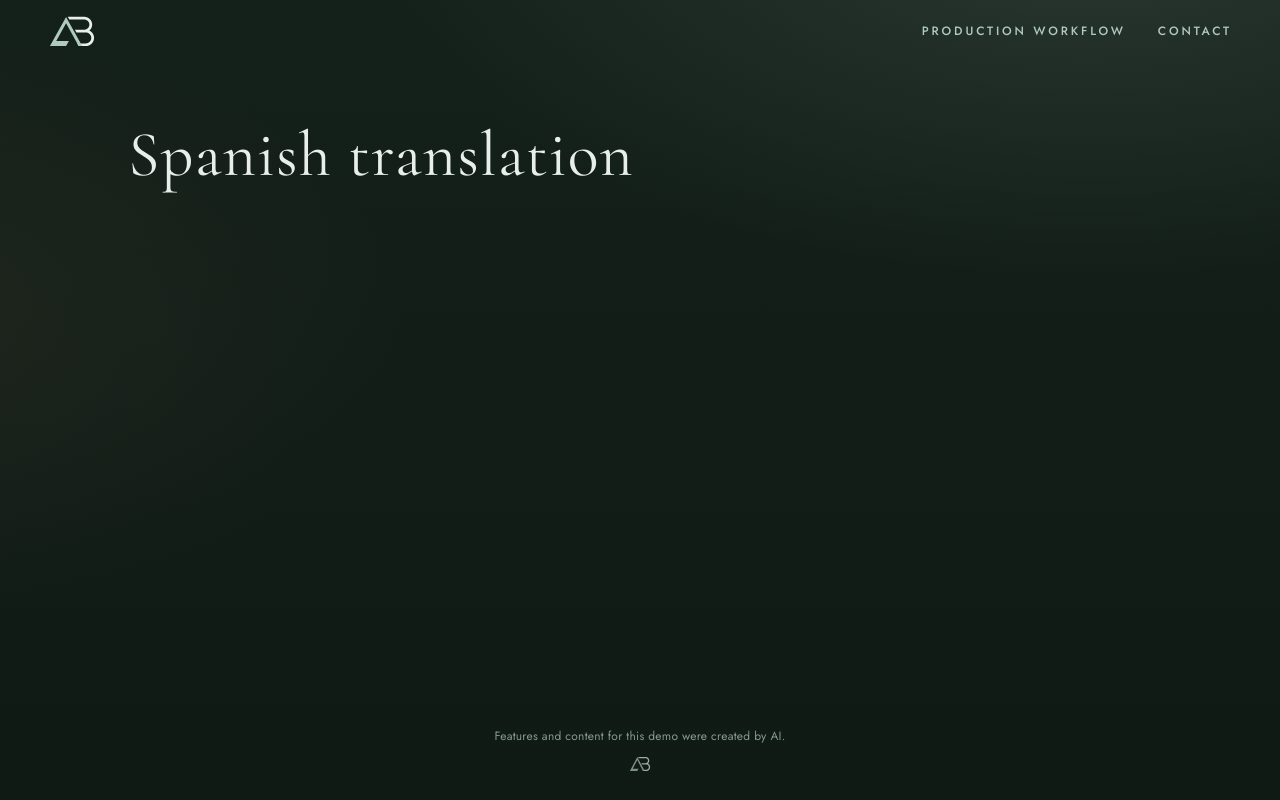
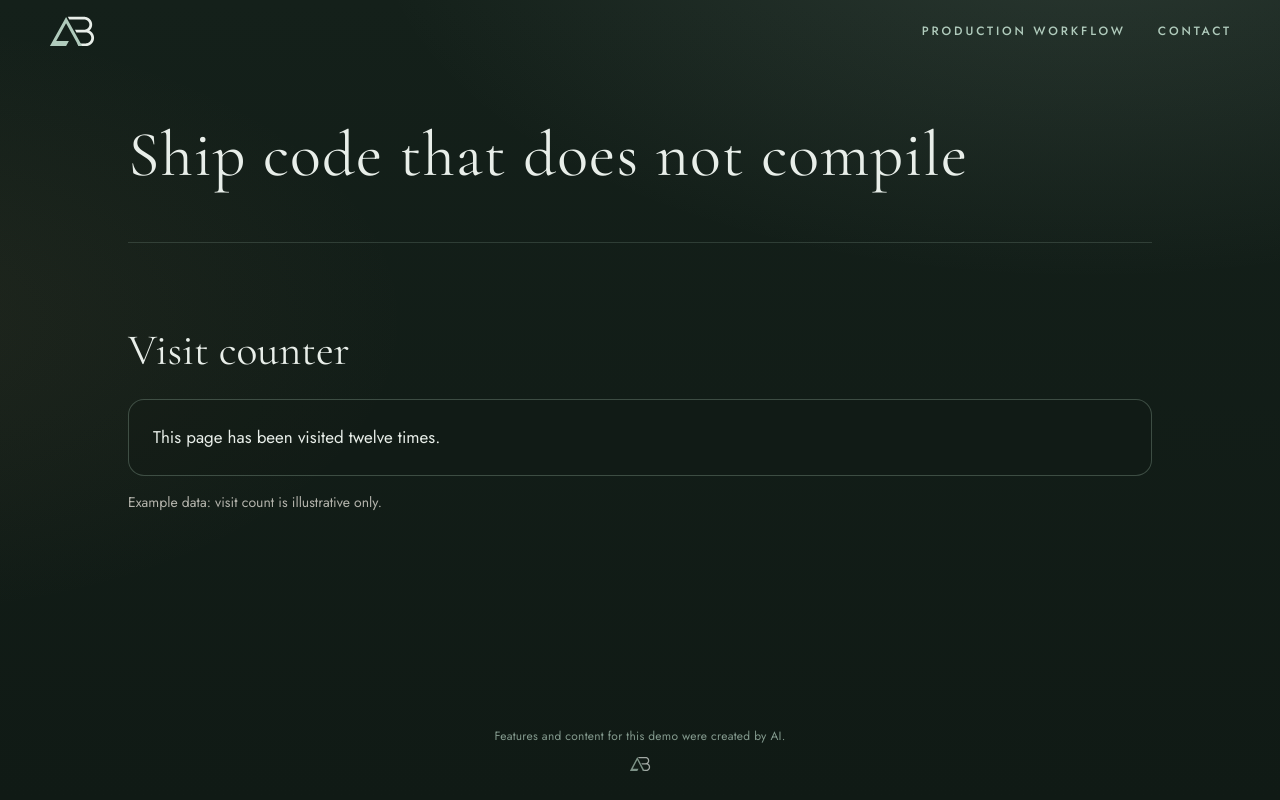
Before and after one commit to ashtonbach/agent-showcase, a Next.js app: page /showcase/ in a window 1280 px wide. Built offline with nearby package versions, Linux system fonts and the light colour scheme.

Commit message:
Feature: Changes do not compile (Author: Alder)
Co-authored-by: AshtonBach Coder <ashtonbach-coder@users.noreply.github.com>

```diff
--- /dev/null
+++ b/app/lab/break-build/index.tsx
@@ -0,0 +1,58 @@
+"use client";
+
+import { useId } from "react";
+
+export default function BreakBuildLab() {
+  const titleId = useId().replace(/:/g, "") + "-title";
+  const visits: number = "twelve";
+
+  return (
+    <section
+      data-lab="break-build"
+      aria-labelledby={titleId}
+      className="lab-break"
+    >
+      <h2 id={titleId}>Visit counter</h2>
+      <div className="lab-break-card">
+        <p className="lab-break-lead">
+          This page has been visited {visits} times.
+        </p>
+      </div>
+      <p className="lab-note">Example data: visit count is illustrative only.</p>
+      <style>{`
+        .lab-break {
+          width: min(720px, 100%);
+          margin: 8px auto 56px;
+          color: var(--mist, #f2efe6);
+          font-family: var(--sans, system-ui, sans-serif);
+        }
+        .lab-break h2 {
+          margin: 0 0 20px;
+          font-family: var(--serif, Georgia, serif);
+          font-weight: 400;
+          font-size: 30px;
+          line-height: 1.25;
+          color: var(--mist, #f2efe6);
+        }
+        .lab-break-card {
+          border: 1px solid rgba(176, 203, 188, 0.28);
+          border-radius: 16px;
+          padding: 24px;
+          background: rgba(18, 26, 22, 0.35);
+        }
+        .lab-break-lead {
+          margin: 0;
+          font-size: 17px;
+          line-height: 1.55;
+          color: #e8eee9;
+        }
+        .lab-note {
+          margin: 16px 0 0;
+          font-size: 14px;
+          line-height: 1.5;
+          color: rgba(242, 239, 230, 0.72);
+        }
+      `}</style>
+    </section>
+  );
+}
--- a/app/lab/current.json
+++ b/app/lab/current.json
@@ -1 +1 @@
-{"slug":"spanish-translation"}
+{"slug":"break-build"}
--- a/app/page.tsx
+++ b/app/page.tsx
@@ -1,3 +1,4 @@
+import Lab from "./lab/break-build";
 import { readDemoKey, demoTitle } from "./demo-name";
 const demoKey = readDemoKey();
 const demoName = demoTitle();
@@ -5,7 +6,7 @@ export default function Page() {
   return (
     <div className="page-stack">
       <h1 className="demo-title" data-i18n={demoKey}>{demoName}</h1>
-      {/* lab:slot */}
+      <Lab /> {/* lab:slot */}
     </div>
   );
 }
```
